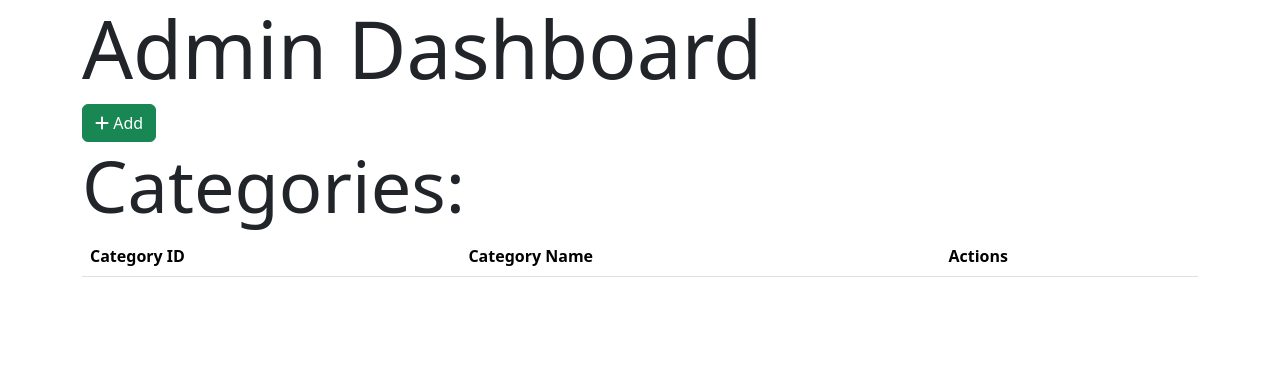
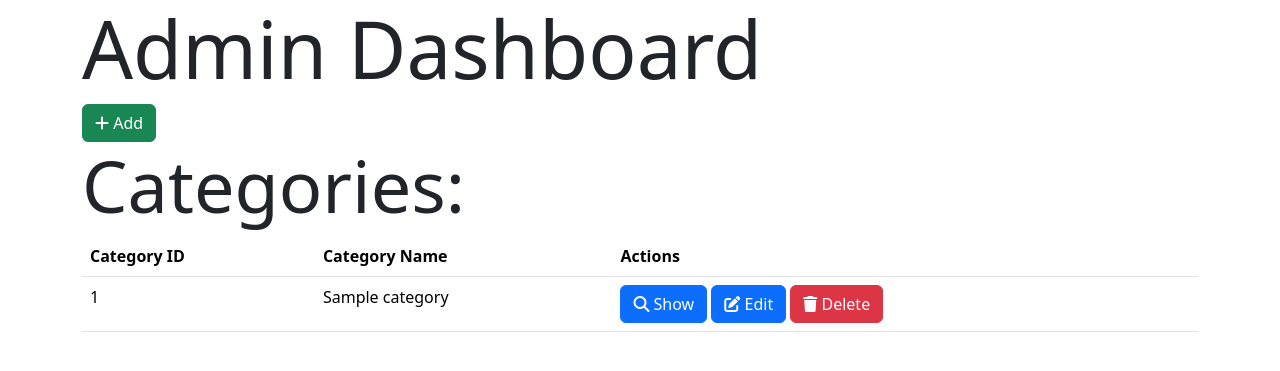
Before and after one commit to vikas-06978/grocery, a Flask app: page /admin in a window 1280 px wide. Shown: the part 56-427 px from the top of the page. Run offline with Flask 3, Linux system fonts and the light colour scheme; the visitor is signed in with stand-in values (Sample User, id 1); tables that the repository leaves empty hold one stand-in row (values such as "Sample post"); lists and menus that the app fills with data are empty.

Commit message:
CURD of category

```diff
--- a/routes.py
+++ b/routes.py
@@ -171,24 +171,90 @@ def logout():
 @app.route('/admin')
 @admin_required
 def admin():
-    return render_template('admin.html')
+    categories = Category.query.all()
+    return render_template('admin.html', categories = categories)
+
+
+# --- Add category
 
 @app.route('/category/add')
 @admin_required
 def add_category():
-    return 'add category'
+    return render_template('category/add.html')
+
+# --- Add post method
+
+@app.route('/category/add',methods = ['POST'])
+@admin_required
+def add_category_post():
+    name = request.form.get('name')
+
+    if not name:
+        flash('Please fill out all fields')
+        return redirect(url_for('add_category'))
+
+    category = Category(name = name)
+    db.session.add(category)
+    db.session.commit()
+
+    flash('Category added successfully')
+    return redirect(url_for('add_category'))
+
+# --- Show category
 
 @app.route('/category/<int:id>/')
 @admin_required
 def show_category(id):
     return 'show category'
 
+# --- Edit category
+
 @app.route('/category/<int:id>/edit')
 @admin_required
 def edit_category(id):
-    return 'edit category'
+    category = Category.query.get(id)
+    if not category:
+        flash('Category does not exist')
+        return redirect(url_for('admin'))
+    return render_template('category/edit.html', category = category)
+
+# --- Edit post method
+
+@app.route('/category/<int:id>/edit', methods = ['POST'])
+@admin_required
+def edit_category_post(id):
+    category = Category.query.get(id)
+    if not category:
+        flash('Category does not exist')
+        return redirect(url_for('admin'))
+    name = request.form.get('name')
+    if not name:
+        flash('Please fill out all fields')
+        return redirect(url_for('edit_category', id = id))
+    category.name = name
+    db.session.commit()
+    flash('Category updated successfully')
+    return redirect(url_for('admin'))
+
+# --- Delete category
 
 @app.route('/category/<int:id>/delete')
 @admin_required
 def delete_category(id):
-    return 'delete category'
+    category = Category.query.get(id)
+    if not category:
+        flash('Category does not exist')
+        return redirect(url_for('admin'))
+    return render_template('category/delete.html', category = category)
+
+@app.route('/category/<int:id>/delete', methods = ['POST'])
+@admin_required
+def delete_category_post(id):
+    category = Category.query.get(id)
+    if not category:
+        flash('Category does not exist')
+        return redirect(url_for('admin'))
+    db.session.delete(category)
+    db.session.commit()
+    flash('Category deleted successfully')
+    return redirect(url_for('admin'))
--- a/templates/admin.html
+++ b/templates/admin.html
@@ -21,7 +21,7 @@
             </tr>
         </thead>
         <tbody>
-            {% for category in Categories%}
+            {% for category in categories%}
             <tr>
                 <td>{{category.id}}</td>
                 <td>{{category.name}}</td>
@@ -34,7 +34,7 @@
                         <i class="fas fa-edit"> </i>
                         Edit
                     </a>
-                    <a href="{{url_for('delete_category', id = category.id)}}" class="btn btn-primary">
+                    <a href="{{url_for('delete_category', id = category.id)}}" class="btn btn-danger">
                         <i class="fa fa-trash"></i>
                         Delete
                     </a>
```
Also changed, not shown: templates/category/add.html (added, +24 -0 lines), templates/category/delete.html (added, +20 -0 lines), templates/category/edit.html (added, +23 -0 lines).
